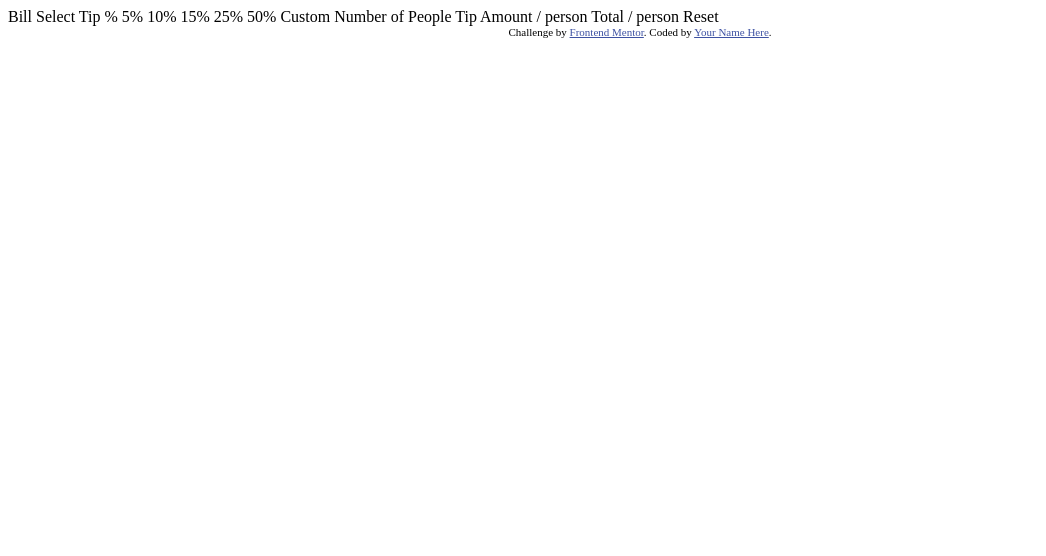
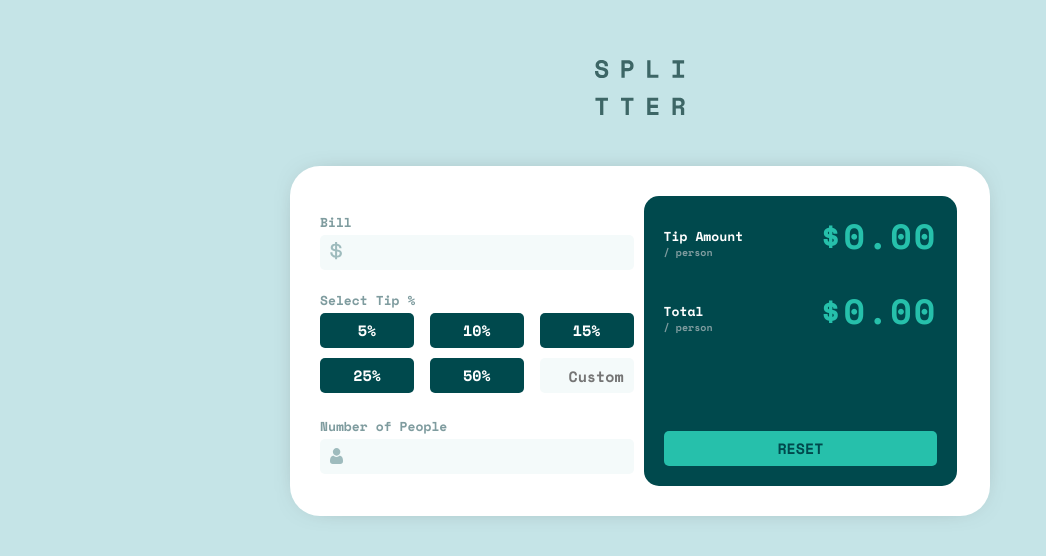
Before and after one commit to jazzcodes/tip-calculator-app, a plain HTML site: page index.html in a window 1280 px wide. Shown: the whole page, without its empty margins (0-1046 px from the left). Drawn offline with nearby package versions, Linux system fonts and the light colour scheme.

Commit message:
designa added

```diff
--- /dev/null
+++ b/css/styles.css
@@ -0,0 +1,327 @@
+*, *::after,*::before{
+    box-sizing: border-box;
+}
+
+:root{
+    --accent: hsl(172, 67%, 45%);
+    --result-bg: hsl(183, 100%, 15%);
+    --placeholder-text: hsl(186, 14%, 43%);
+    --label-text: hsl(184, 14%, 56%);
+    --main-bg: hsl(185, 41%, 84%);
+    --inputs-bg: hsl(189, 41%, 97%);
+    --white: hsl(0, 0%, 100%);
+}
+
+
+html{
+    font-size: 62.5%;
+    height: 100vh;
+    display: flex;
+    flex-direction: column;
+    justify-content: flex-start;
+    align-items: center;
+    background-color:var(--main-bg);
+    font-family: 'Space Mono', monospace;
+    font-weight: 700;
+
+
+
+}
+
+body{
+    display: flex;
+    flex-direction: column;
+    justify-content: flex-start;
+    align-items: center;
+    gap:3.5rem;
+
+}
+
+
+.logo{
+    margin-top:6rem;
+    height: 5vh;
+}
+
+.container{
+    padding: 3rem;
+    display: flex;
+    flex-direction: column;
+    justify-content: flex-start;
+    /* align-items: center; */
+    background-color: var(--white);
+    gap:1rem;
+    height: 95vh;
+    border-top-left-radius: 3rem;
+    border-top-right-radius: 3rem;
+
+
+}
+
+label, .tips__title{
+    font-size: 1.8rem;
+    color: var(--label-text);
+}
+
+label{
+    margin-bottom: 0.5rem;
+}
+
+input[type="text"]
+{
+    height: 50px;
+    border: 0;
+    outline: none;
+    background-color: var(--inputs-bg) ;
+    border-radius: 0.5rem;
+    padding: 2rem;
+    font-size: 2.4rem;
+    color:var(--result-bg);
+    text-align: right;
+}
+
+input[type="text"]:focus{
+    border: 2px solid var(--accent);
+}
+
+.dollar, .person{
+    width:5%;
+    position: relative;
+    top: 6rem;
+    left: 1rem;
+}
+
+.input[type="text"]::placeholder
+{
+    color:var(--placeholder-text);
+}
+
+button{
+    outline:none;
+    border:0;
+    height: 50px;
+    border-radius: 0.5rem;
+    cursor: pointer;
+}
+
+.tips button{
+    background-color: var(--result-bg);
+    color: var(--white);
+    font-size: 2.4rem;
+}
+
+.tips button:focus{
+    background-color: var(--accent);
+    color: var(--result-bg);
+}
+
+
+.tips__title{
+    margin-bottom: -0.5rem;
+}
+
+.result{
+    background-color: var(--result-bg) ;
+    display: flex;
+    flex-direction: column;
+    justify-content: center;
+    /* align-items: center; */
+    padding:2rem;
+    border-radius: 1.5rem;
+
+}
+
+.tip-amount, .total-amount{
+    display: flex;
+    justify-content: space-between;
+    gap: 1rem;
+}
+
+.tip-amount__label, .total-amount__label{
+    display: flex;
+    flex-direction: column;
+    justify-content: flex-start;
+
+
+}
+
+.tip-amount__title, .total-amount__title{
+    font-size:1.8rem ;
+    color:var(--white);
+}
+
+
+
+.tip-amount__per, .total-amount__per{
+    font-size:1.5rem ;
+    color:var(--label-text);
+    letter-spacing: 2px;
+    margin-top: -1rem;
+
+
+}
+
+.tip-amount__result, .total-amount__result{
+    font-size:3.5rem ;
+    color:var(--accent);
+    letter-spacing: 2px;
+    margin-top: 2rem;
+
+
+}
+
+
+.text-input{
+    display: flex;
+    flex-direction: column;
+    justify-content: center;
+    /* padding:1rem; */
+
+
+}
+
+.tips{
+    display: flex;
+    flex-wrap: wrap;
+    gap:1rem;
+    justify-content: space-between;
+}
+
+.tip{
+    width:46%;
+}
+
+.tips__title{
+    width:99%;
+}
+
+.info{
+    display: flex;
+    flex-direction: column;
+    justify-content: center;
+
+    gap:1rem;
+}
+
+
+button[type="reset"]
+{
+    text-transform: uppercase;
+    background-color: var(--accent);
+    font-size: 2.4rem;
+    color:var(--result-bg);
+}
+
+button:hover
+{
+    background-color:var(--main-bg);
+    color: var(--result-bg);
+}
+
+#custom-input{
+    width:46%;
+}
+
+@media screen and (min-width:600px)
+{
+    .logo{
+        height: 7vh;
+
+    }
+
+    body{
+        gap:5rem;
+    }
+
+    .container{
+        max-width:700px;
+        max-height: 350px;
+        border-radius: 3rem;
+        box-shadow: 0px 0px 30px -2rem #444;
+        flex-direction: row;
+        flex-wrap: wrap;
+
+    }
+
+    .upper{
+        width:49%;
+    }
+
+    .result{
+        width: 49%;
+        justify-content: space-between;
+    }
+
+    .bill{
+        margin-top: 0;
+    }
+
+    label,.tips__title{
+        font-size: 1.3rem;
+    }
+
+    .tip{
+        width:30%;
+
+
+    }
+
+    #custom-input{
+        width:30%;
+    }
+
+    button{
+        height: 35px;
+
+    }
+
+    .tips button{
+        height: 35px;
+        font-size: 1.5rem;
+    }
+
+    button[type="reset"]
+    {
+        font-size: 1.5rem;
+
+    }
+
+    input[type="text"]{
+        height: 35px;
+        font-size: 1.5rem;
+        padding: 1rem;
+    }
+
+    .dollar,.person{
+        width:4%;
+        top:4.5rem;
+    }
+
+
+
+    .tip-amount__title, .total-amount__title{
+        font-size:1.3rem ;
+
+    }
+
+
+
+    .tip-amount__per, .total-amount__per{
+        font-size:1rem ;
+
+        letter-spacing: 0;
+
+
+
+    }
+
+
+
+    .tip-amount__result, .total-amount__result{
+
+        margin-top: 0rem;
+
+
+    }
+
+}
--- a/index.html
+++ b/index.html
@@ -3,19 +3,65 @@
 <head>
   <meta charset="UTF-8">
   <meta name="viewport" content="width=device-width, initial-scale=1.0"> <!-- displays site properly based on user's device -->
+  <link rel="stylesheet" href="css/normalize.css">
+  <link rel="stylesheet" href="css/styles.css">
+  <link rel="preconnect" href="https://fonts.googleapis.com">
+<link rel="preconnect" href="https://fonts.gstatic.com" crossorigin>
+<link href="https://fonts.googleapis.com/css2?family=Space+Mono:wght@700&display=swap" rel="stylesheet">
+  <title>Tip calculator app</title>
 
-  <link rel="icon" type="image/png" sizes="32x32" href="./images/favicon-32x32.png">
-
-  <title>Frontend Mentor | Tip calculator app</title>
-
-  <!-- Feel free to remove these styles or customise in your own stylesheet 👍 -->
-  <style>
-    .attribution { font-size: 11px; text-align: center; }
-    .attribution a { color: hsl(228, 45%, 44%); }
-  </style>
 </head>
 <body>
 
+  <img src="images/logo.svg" alt="" class="logo">
+
+  <div class="container">
+    <div class="upper">
+    <div class="info">
+    <div class="bill text-input">
+      <img src="images/icon-dollar.svg" alt="" class="dollar">
+      <label for="bill-input">Bill</label>
+      <input type="text" id="bill-input">
+    </div>
+    <div class="tips">
+      <p class="tips__title">Select Tip %</p>
+      <button class="tip">5%</button>
+      <button class="tip">10%</button>
+      <button class="tip">15%</button>
+      <button class="tip">25%</button>
+      <button class="tip">50%</button>
+      <input type="text" name="" id="custom-input" placeholder="Custom">
+    </div>
+    <div class="people text-input">
+      <img src="images/icon-person.svg" alt="" class="person">
+      <label for="people-input">Number of People</label>
+      <input type="text" id="people-input">
+    </div>
+    </div>
+  </div>
+
+    <div class="result">
+      <div class="amounts">
+    <div class="tip-amount">
+      <div class="tip-amount__label">
+        <p class="tip-amount__title">Tip Amount</p>
+        <p class="tip-amount__per">/ person</p>
+      </div>
+      <p class="tip-amount__result">$0.00</p>
+    </div>
+    <div class="total-amount">
+      <div class="total-amount__label">
+        <p class="total-amount__title">Total</p>
+        <p class="total-amount__per">/ person</p>
+      </div>
+      <p class="total-amount__result">$0.00</p>
+    </div>
+    </div>
+    <button type="reset"> reset </button>
+    </div>
+  </div>
+
+<!--
   Bill
 
   Select Tip %
@@ -35,10 +81,8 @@
   / person
 
   Reset
+   -->
 
-  <div class="attribution">
-    Challenge by <a href="https://www.frontendmentor.io?ref=challenge" target="_blank">Frontend Mentor</a>.
-    Coded by <a href="#">Your Name Here</a>.
-  </div>
+   <script src="js/app.js"></script>
 </body>
 </html>
```
Also changed, not shown: css/normalize.css (added), js/app.js (added).
